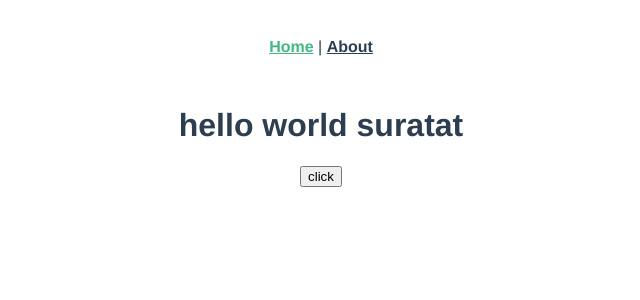
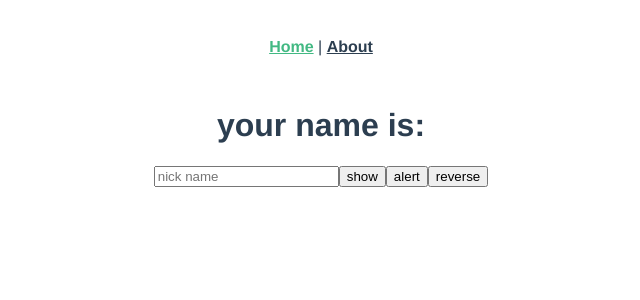
Before and after one commit to idream715/firstVueJs, a Vue app: page / in a window 1280 px wide. Shown: the top 300 px of the page, without its empty margins (319-959 px from the left). Built offline with nearby package versions, Linux system fonts and the light colour scheme.

Commit message:
add button name

```diff
--- a/src/App.vue
+++ b/src/App.vue
@@ -4,8 +4,14 @@
       <router-link to="/">Home</router-link> |
       <router-link to="/about">About</router-link>
     </div>
-    <h1>{{message}}</h1>
-    <button @click="reverseMessage">click</button>
+    <h1>your name is:{{message}}</h1>
+    <input v-model="message" placeholder="nick name">
+    <button v-on:click="isHidden = !isHidden">show</button>
+    <button v-on:click="greet()">alert</button>
+    <button @click="reverseMessage">reverse</button>
+    <h1 v-if="!isHidden">Hello {{message}}!</h1>
+
+
     <!-- <router-view/> -->
   </div>
 </template>
@@ -14,12 +20,19 @@
 export default {
   data() {
     return {
-      message: "hello world suratat"
+      message: "",
+      isHidden: true
     }
   },
   methods: {
     reverseMessage: function () {
       return  this.message = this.message.split('').reverse().join('')
+    },
+    greet: function () {
+      return alert('Hello ' + this.message + '!')
+    },
+    show: function () {
+      return this.message
     }
   },
 }
```
